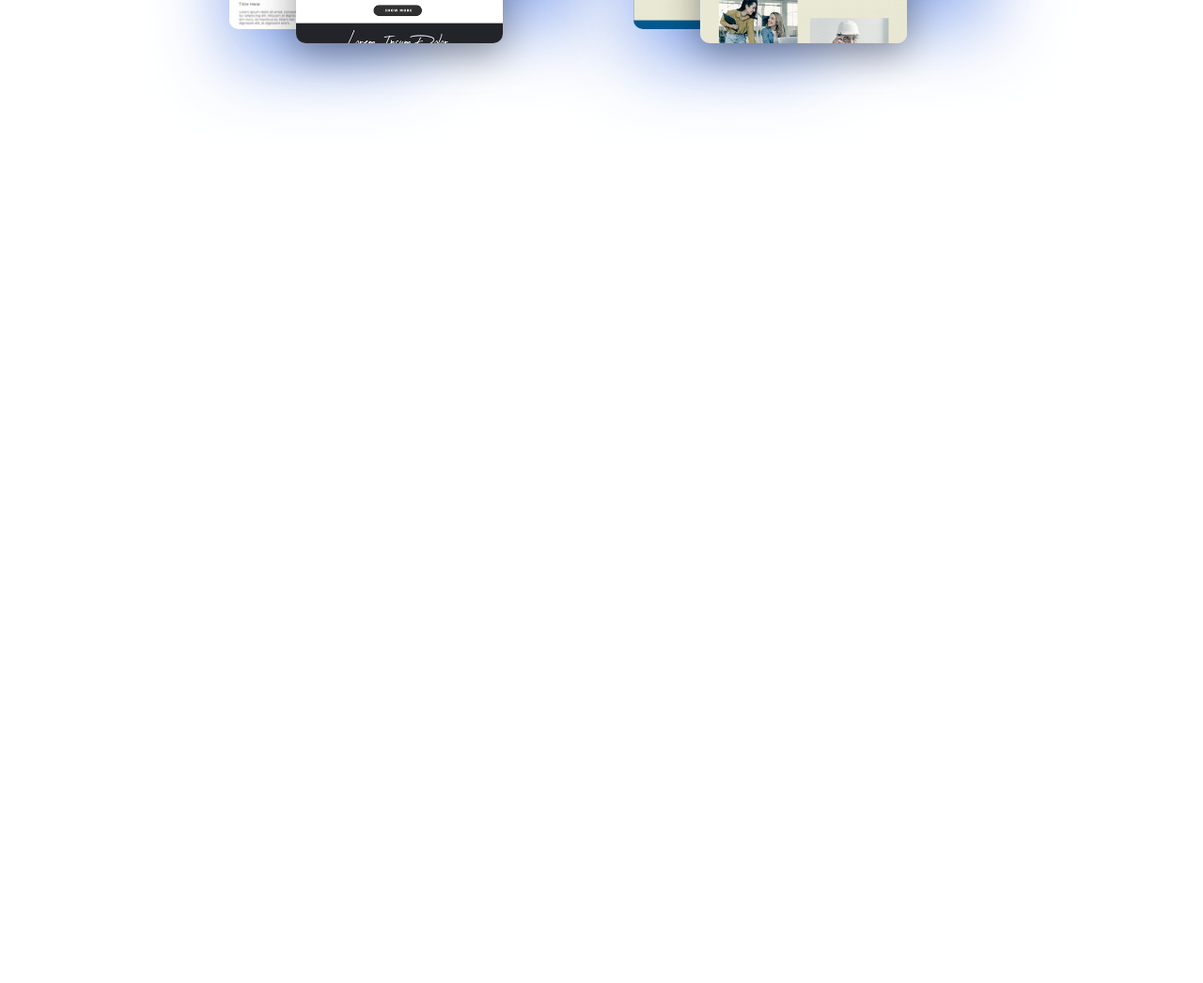
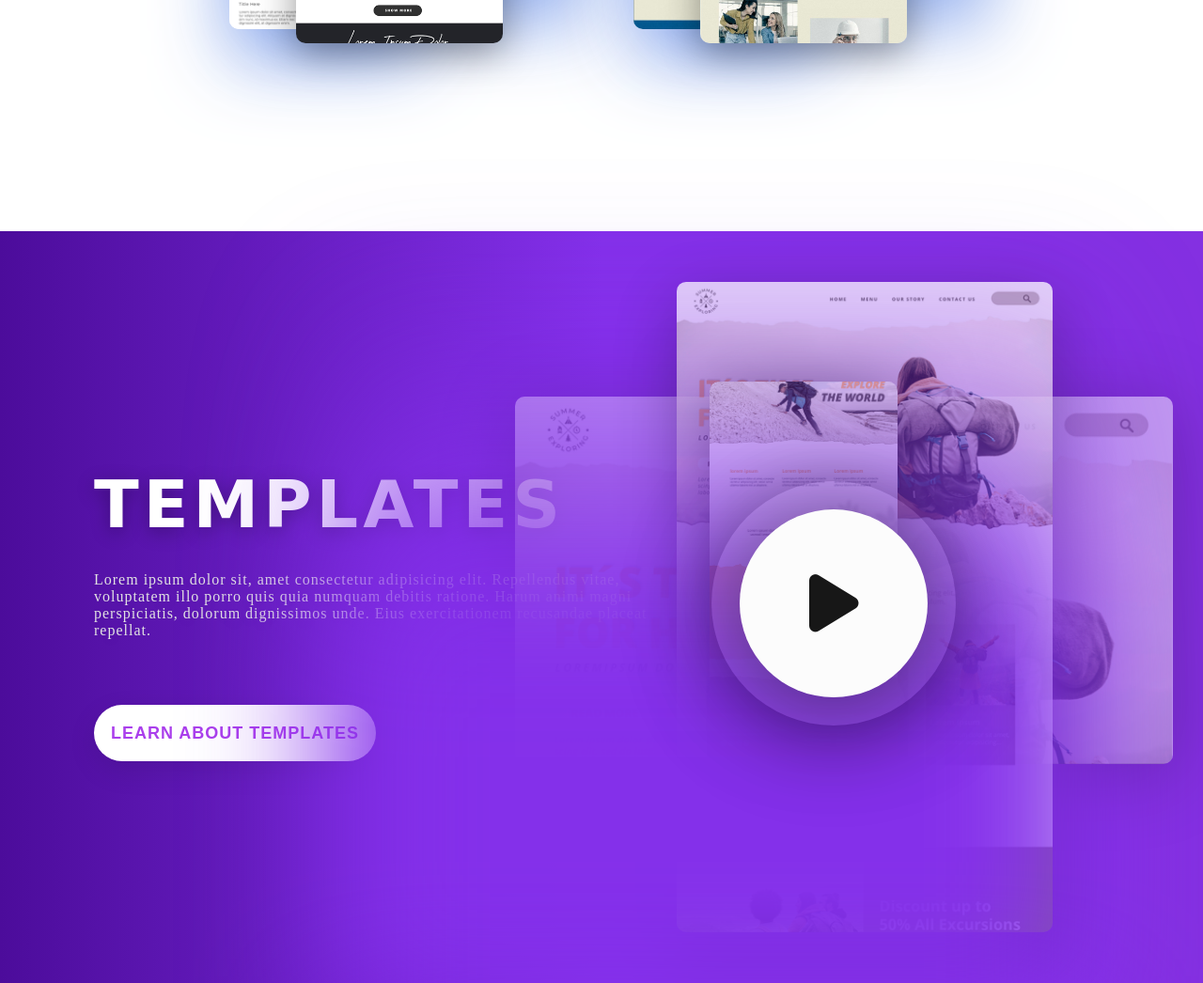
Before and after one commit to datnv/CreateThemeWithHTMLCSSJS, a plain HTML site: page HTML/index.html in a window 1280 px wide. Shown: the part 5273-6319 px from the top of the page at 94% size. Before the commit the page ends 5519 px from the top, so only its background shows below. Drawn offline with nearby package versions, Linux system fonts and the light colour scheme; a web font is replaced by a local one.

Commit message:
build template section

```diff
--- a/CSS/style.css
+++ b/CSS/style.css
@@ -969,4 +969,156 @@ span:nth-child(1) {
     box-shadow: 0 3rem 8rem rgba(130, 162, 235, 0.9);
 }
 /* End of Project */
+
+/* Templates */
+.templates {
+    width: 100%;
+    height: 100vh;
+    background: linear-gradient(to left, #8430e1, #8430ea, #4c0c9b);
+    position: relative;
+}
+
+.templates::before {
+    content: "";
+    width: 80rem;
+    height: 80rem;
+    background: linear-gradient(to bottom, transparent, #8430ea, #8430ea);
+    z-index: 4;
+    position: absolute;
+    bottom: -5%;
+    right: 10%;
+    filter: blur(7rem);
+}
+
+.templates-left {
+    width: 50%;
+    position: absolute;
+    top: 0;
+    left: 0;
+    padding: 25rem 10rem 0 10rem;
+
+}
+
+
+.templates-left h1 {
+    font-family: "Mooli", cursive;
+    font-size: 7rem;
+    text-transform: uppercase;
+    letter-spacing: 0.5rem;
+    color: #fff;
+    text-shadow: 0 0.5rem 2rem rgba(0, 0, 0, 0.3);
+    margin-bottom: 3rem;
+}
+
+.templates-left p {
+    width: 60rem;
+    font-size: 1.6rem;
+    font-weight: 300;
+    letter-spacing: 0.1rem;
+    color: #e2e2e2;
+    text-shadow: 0 0.5rem 2rem rgba(0, 0, 0, 0.1);
+    margin-bottom: 7rem;
+}
+
+.templates-btn {
+    width: 30rem;
+    height: 6rem;
+    background-color: #fff;
+    border: none;
+    border-radius: 3rem;
+    font-size: 1.8rem;
+    font-weight: bold;
+    text-transform: uppercase;
+    letter-spacing: 0.1rem;
+    color: #aa3fec;
+    box-shadow: 0 1rem 3rem rgba(0, 0, 0, 0.1);
+    cursor: pointer;
+}
+
+.templates-right {
+    width: 50%;
+    height: 100%;
+    position: absolute;
+    top: 0;
+    right: 0;
+}
+
+.templates-right img {
+    position: absolute;
+    border-radius: 1rem;
+
+}
+
+.templates-right img:nth-child(1) {
+    width: 40rem;
+    top: 50%;
+    right: 25%;
+    transform: translateY(-50%);
+    z-index: 1;
+    box-shadow: 0 2rem 7rem rgba(0, 0, 0, 0.4);
+    opacity: 0.8;
+}
+
+.templates-right img:nth-child(2) {
+    width: 20rem;
+    top: 20%;
+    left: 18%;
+    z-index: 1;
+    box-shadow: 0 1rem 8rem rgba(0, 0, 0, 0.6);
+}
+
+.templates-right img:nth-child(3) {
+    width: 70rem;
+    top: 22%;
+    right: 5%;
+    box-shadow: 0 1rem 8rem rgba(0, 0, 0, 0.5);
+    opacity: 0.5;
+}
+
+.play-button {
+    position: absolute;
+    top:37%;
+    left: 23%;
+    z-index: 5;
+}
+
+.play-btn {
+ width: 20rem;
+ height: 20rem;
+ background-color: #fff;
+ border-radius: 50%;
+ border: none;
+ box-shadow:  0 1rem 10rem rgba(0, 0, 0, 0.6);
+ cursor: pointer;
+ transition: all 0.3s;
+}
+
+.play-btn:hover {
+    transform: scale(1.2);
+}
+
+.play-btn::before {
+    content: "";
+    width: 26rem;
+    height: 26rem;
+    background-color: rgba(225, 225, 225, 0.1);
+    position: absolute;
+    top: 50%;
+    left: 50%;
+    transform: translate(-50%, -50%);
+    border-radius: 50%;
+    box-shadow: 0 1rem 10rem rgba(0, 0, 0, 0.3);
+    transition: all 0.3s;
+}
+
+.play-btn:hover::before {
+    transform: translate(-50%, -50%) scale(0.9);
+}
+
+.play-btn i {
+    font-size: 7rem;
+    columns: #20252c;
+}
+
+/* End of Templates */
 /* End of Container */
--- a/HTML/index.html
+++ b/HTML/index.html
@@ -425,72 +425,100 @@
           <a href="#" class="filter-nav-link" data-type="health">Health</a>
           <a href="#" class="filter-nav-link" data-type="travel">Travel</a>
           <a href="#" class="filter-nav-link" data-type="other">Other</a>
-          <a href="#" class="filter-nav-link active" data-type="all">View All</a>
+          <a href="#" class="filter-nav-link active" data-type="all"
+            >View All</a
+          >
         </div>
         <div class="projects-list">
           <div class="project" data-type="business">
-            <img src="../images/web1-img1.png" alt="">
-            <img src="../images/web1-img2.png" alt="">
-            <img src="../images/web1-img3.png" alt="">
+            <img src="../images/web1-img1.png" alt="" />
+            <img src="../images/web1-img2.png" alt="" />
+            <img src="../images/web1-img3.png" alt="" />
           </div>
           <div class="project" data-type="other">
-            <img src="../images/web2-img1.png" alt="">
-            <img src="../images/web2-img2.png" alt="">
-            <img src="../images/web2-img3.png" alt="">
+            <img src="../images/web2-img1.png" alt="" />
+            <img src="../images/web2-img2.png" alt="" />
+            <img src="../images/web2-img3.png" alt="" />
           </div>
           <div class="project" data-type="food">
-            <img src="../images/web3-img1.png" alt="">
-            <img src="../images/web3-img2.png" alt="">
-            <img src="../images/web3-img3.png" alt="">
+            <img src="../images/web3-img1.png" alt="" />
+            <img src="../images/web3-img2.png" alt="" />
+            <img src="../images/web3-img3.png" alt="" />
           </div>
           <div class="project" data-type="health">
-            <img src="../images/web4-img1.png" alt="">
-            <img src="../images/web4-img2.png" alt="">
-            <img src="../images/web4-img3.png" alt="">
+            <img src="../images/web4-img1.png" alt="" />
+            <img src="../images/web4-img2.png" alt="" />
+            <img src="../images/web4-img3.png" alt="" />
           </div>
           <div class="project" data-type="other">
-            <img src="../images/web5-img1.png" alt="">
-            <img src="../images/web5-img2.png" alt="">
-            <img src="../images/web5-img3.png" alt="">
+            <img src="../images/web5-img1.png" alt="" />
+            <img src="../images/web5-img2.png" alt="" />
+            <img src="../images/web5-img3.png" alt="" />
           </div>
           <div class="project" data-type="health">
-            <img src="../images/web6-img1.png" alt="">
-            <img src="../images/web6-img2.png" alt="">
-            <img src="../images/web6-img3.png" alt="">
+            <img src="../images/web6-img1.png" alt="" />
+            <img src="../images/web6-img2.png" alt="" />
+            <img src="../images/web6-img3.png" alt="" />
           </div>
           <div class="project" data-type="food">
-            <img src="../images/web7-img1.png" alt="">
-            <img src="../images/web7-img2.png" alt="">
-            <img src="../images/web7-img3.png" alt="">
+            <img src="../images/web7-img1.png" alt="" />
+            <img src="../images/web7-img2.png" alt="" />
+            <img src="../images/web7-img3.png" alt="" />
           </div>
           <div class="project" data-type="travel">
-            <img src="../images/web8-img1.png" alt="">
-            <img src="../images/web8-img2.png" alt="">
-            <img src="../images/web8-img3.png" alt="">
+            <img src="../images/web8-img1.png" alt="" />
+            <img src="../images/web8-img2.png" alt="" />
+            <img src="../images/web8-img3.png" alt="" />
           </div>
           <div class="project" data-type="food">
-            <img src="../images/web9-img1.png" alt="">
-            <img src="../images/web9-img2.png" alt="">
-            <img src="../images/web9-img3.png" alt="">
+            <img src="../images/web9-img1.png" alt="" />
+            <img src="../images/web9-img2.png" alt="" />
+            <img src="../images/web9-img3.png" alt="" />
           </div>
           <div class="project" data-type="business">
-            <img src="../images/web10-img1.png" alt="">
-            <img src="../images/web10-img2.png" alt="">
-            <img src="../images/web10-img3.png" alt="">
+            <img src="../images/web10-img1.png" alt="" />
+            <img src="../images/web10-img2.png" alt="" />
+            <img src="../images/web10-img3.png" alt="" />
           </div>
           <div class="project" data-type="food">
-            <img src="../images/web11-img1.png" alt="">
-            <img src="../images/web11-img2.png" alt="">
-            <img src="../images/web11-img3.png" alt="">
+            <img src="../images/web11-img1.png" alt="" />
+            <img src="../images/web11-img2.png" alt="" />
+            <img src="../images/web11-img3.png" alt="" />
           </div>
           <div class="project" data-type="business">
-            <img src="../images/web12-img1.png" alt="">
-            <img src="../images/web12-img2.png" alt="">
-            <img src="../images/web12-img3.png" alt="">
+            <img src="../images/web12-img1.png" alt="" />
+            <img src="../images/web12-img2.png" alt="" />
+            <img src="../images/web12-img3.png" alt="" />
           </div>
         </div>
       </section>
       <!-- End of Projects -->
+
+      <!-- Template -->
+      <section class="templates">
+        <div class="templates-left">
+          <h1>Templates</h1>
+          <p>
+            Lorem ipsum dolor sit, amet consectetur adipisicing elit.
+            Repellendus vitae, voluptatem illo porro quis quia numquam debitis
+            ratione. Harum animi magni perspiciatis, dolorum dignissimos unde.
+            Eius exercitationem recusandae placeat repellat.
+          </p>
+          <button type="button" class="templates-btn">Learn About Templates</button>
+        </div>
+        <div class="templates-right">
+          <img src="../images/web8-img1.png" alt="">
+          <img src="../images/web8-img2.png" alt="">
+          <img src="../images/web8-img3.png" alt="">
+
+          <div class="play-button">
+            <button class="play-btn">
+              <i class="fa-solid fa-play"></i>
+            </button>
+          </div>
+        </div>
+      </section>
+      <!-- End ò Template -->
     </div>
     <!-- End Of Container -->
 
```
